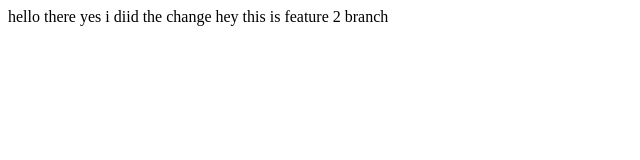
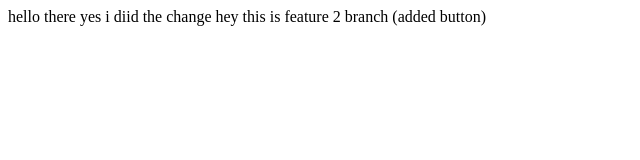
Before and after one commit to technically-a-GM/localrepo, a plain HTML site: page index.html in a window 1280 px wide. Shown: the whole page, without its empty margins (0-640 px from the left). Drawn offline with Linux system fonts and the light colour scheme.

```diff
--- a/index.html
+++ b/index.html
@@ -8,6 +8,6 @@
 <body>
     hello there
     yes i diid the change
-    hey this is feature 2 branch
+    hey this is feature 2 branch (added button)
 </body>
 </html>
```
